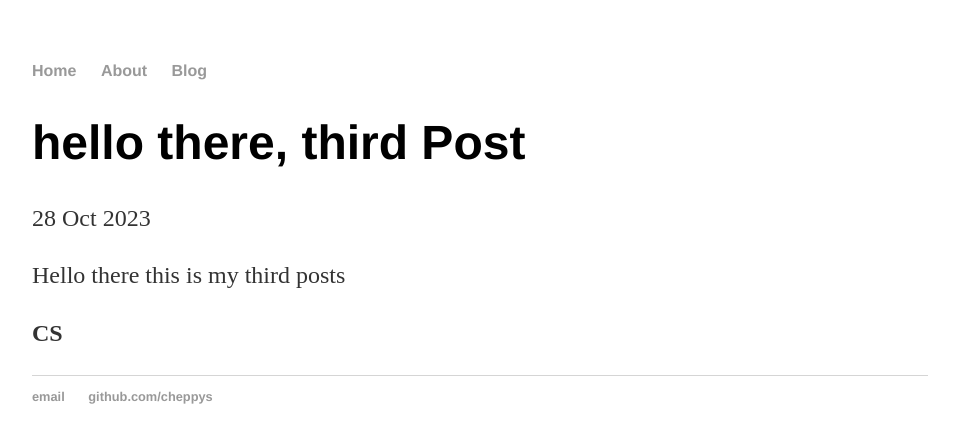
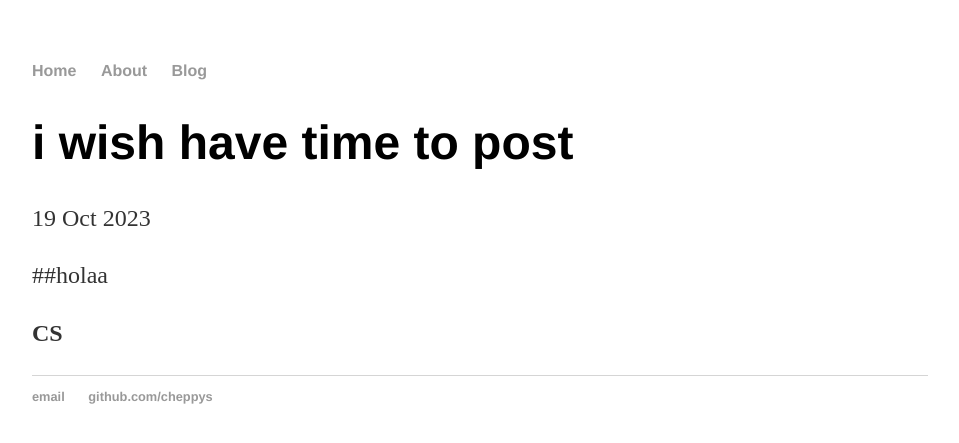
Before and after one commit to cheppys/cheppys.github.io, a Jekyll site: the page built from _posts/2023-10-28-post-third-act.md, in a window 1280 px wide. Shown: the top 443 px of the page, without its empty margins (160-1119 px from the left). Built offline with Jekyll 4.4.1, drawn with Linux system fonts in a browser that asks for light colours.

Commit message:
Update 2023-10-28-post-third-act.md

```diff
--- a/_posts/2023-10-28-post-third-act.md
+++ b/_posts/2023-10-28-post-third-act.md
@@ -1,9 +1,9 @@
 ---
 layout: post
-title: "hello there, third Post"
-date: 2023-10-28
+title: 'i wish have time to post'
+date: 2023-10-19
 ---
-Hello there this is my third posts
 
+##holaa
 
 **CS**
```
